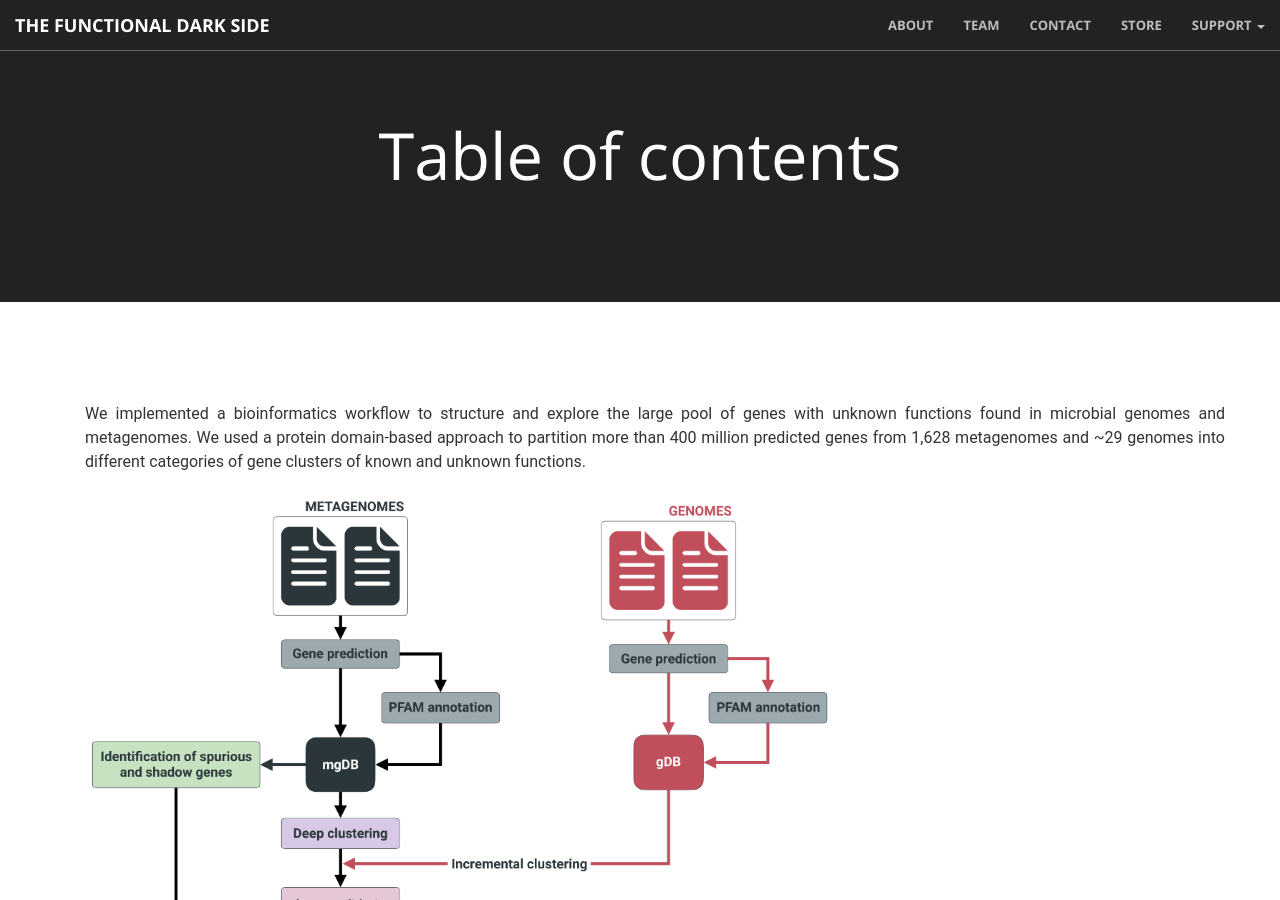
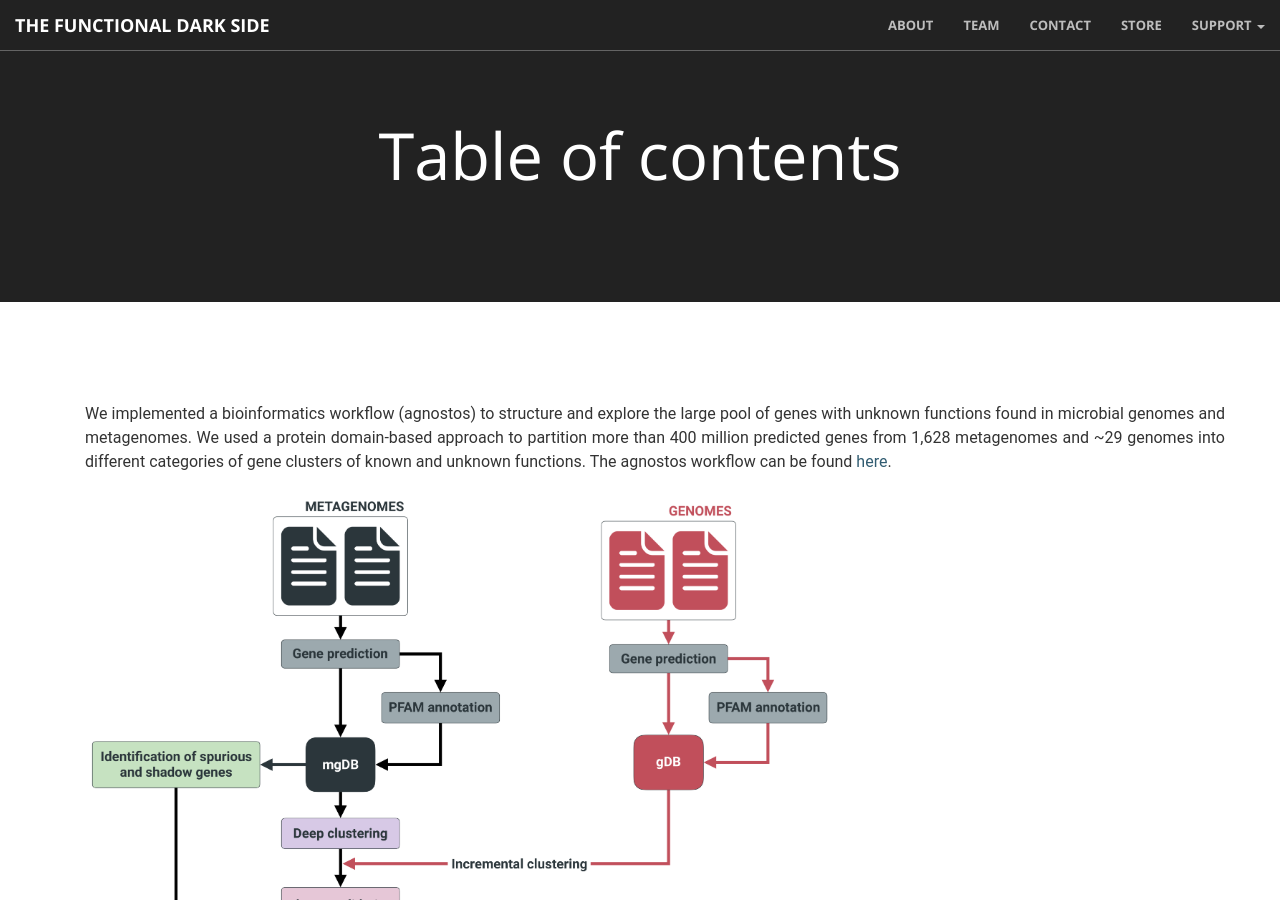
Before and after one commit to functional-dark-side/functional-dark-side.github.io, a Jekyll site: the page built from TOC.md, in a window 1280 px wide and 900 px high. Built offline with Jekyll 4.4.1, drawn with Linux system fonts in a browser that asks for light colours; a script that is not in the unit is left out.

Commit message:
workflow

```diff
--- a/TOC.md
+++ b/TOC.md
@@ -4,7 +4,8 @@ title: Table of contents
 ---
 
 
-We implemented a bioinformatics workflow to structure and explore the large pool of genes with unknown functions found in microbial genomes and metagenomes. We used a protein domain-based approach to partition more than 400 million predicted genes from 1,628 metagenomes and ~29 genomes into different categories of gene clusters of known and unknown functions.
+We implemented a bioinformatics workflow (agnostos) to structure and explore the large pool of genes with unknown functions found in microbial genomes and metagenomes. We used a protein domain-based approach to partition more than 400 million predicted genes from 1,628 metagenomes and ~29 genomes into different categories of gene clusters of known and unknown functions.
+The agnostos workflow can be found [here](https://github.com/functional-dark-side/agnostos-wf).
 
 <img alt="workflow.png" src="img/workflow.png" width="750" height="" >
 
--- a/about.html
+++ b/about.html
@@ -8,9 +8,9 @@ title: about
     <div class="container">
         <div class="row">
             <div class="col-lg-8 col-lg-offset-2 text-center">
-                <h2 class="section-heading">We've got what you need!</h2>
+                <h2 class="section-heading">The AGNOSTOS workflow</h2>
                 <hr class="light">
-                <p class="text-faded">Start Bootstrap has everything you need to get your new website up and running in no time! All of the templates and themes on Start Bootstrap are open source, free to download, and easy to use. No strings attached!</p>
+                <p class="text-faded">The agnostos workflow and database are available at <https://github.com/functional-dark-side/agnostos-wf>.</p>
                 <a href="#" class="btn btn-default btn-xl">Get Started!</a>
             </div>
         </div>
```
Also changed, not shown: 9_Cluster_communities.md (+1 -1 lines).
